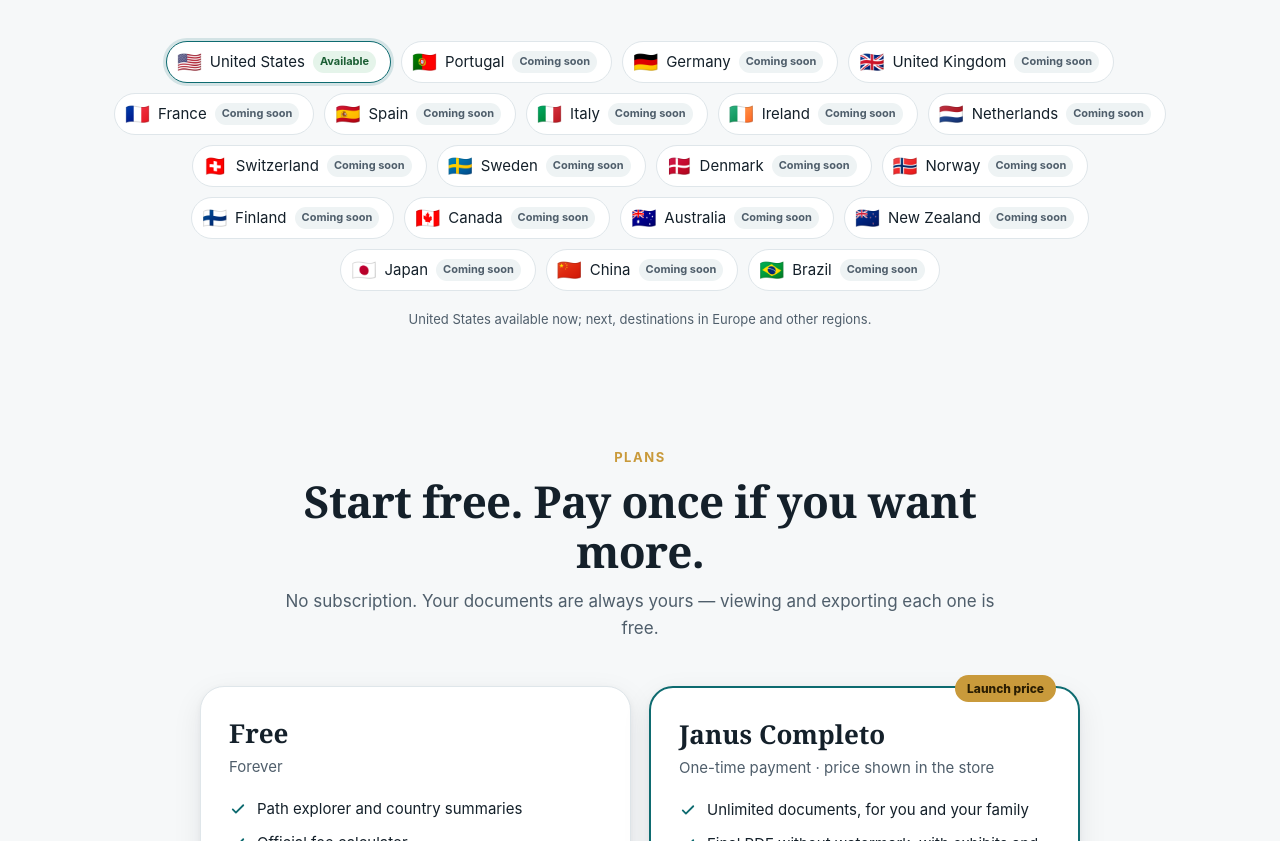
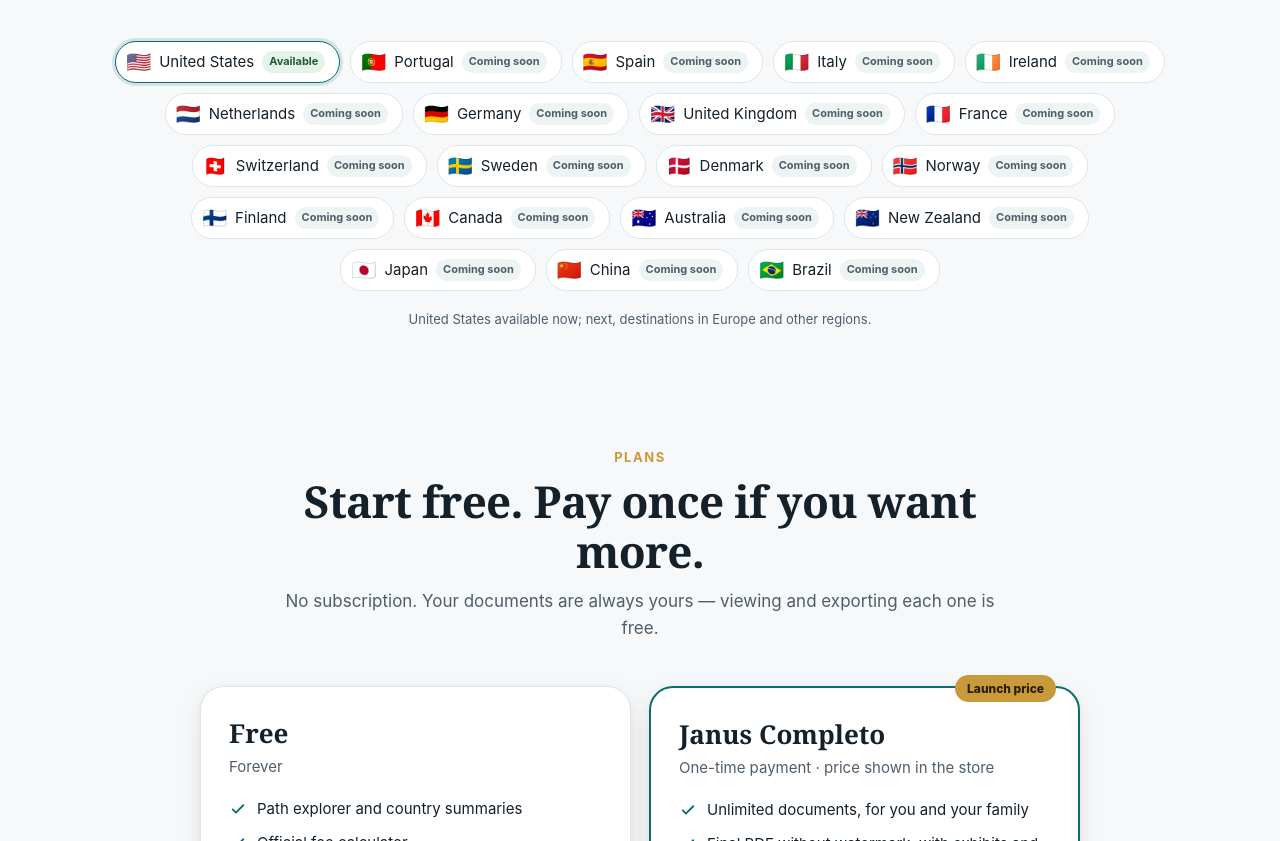
Before and after one commit to janusglobalvisa/janus, a plain HTML site: page index.html in a window 1280 px wide. Shown: the part 2883-3724 px from the top of the page. Drawn offline with Linux system fonts and the light colour scheme.

Commit message:
Site: destinos mais avançados primeiro
Co-Authored-By: Claude Opus 5.5 <noreply@anthropic.com>
Claude-Session: https://claude.ai/code/session_01B3v3TwG1ZXqrFGAVzMm6YY

```diff
--- a/index.html
+++ b/index.html
@@ -651,7 +651,7 @@ footer a{color:var(--sec)}
       f1:"Privacy",f2:"Support",f3:"Terms",
       paises:{US:"United States",PT:"Portugal",DE:"Germany",GB:"United Kingdom",FR:"France",ES:"Spain",IT:"Italy",IE:"Ireland",NL:"Netherlands",CH:"Switzerland",SE:"Sweden",DK:"Denmark",NO:"Norway",FI:"Finland",CA:"Canada",AU:"Australia",NZ:"New Zealand",JP:"Japan",CN:"China",BR:"Brazil"}}
   };
-  var ORDEM=["US","PT","DE","GB","FR","ES","IT","IE","NL","CH","SE","DK","NO","FI","CA","AU","NZ","JP","CN","BR"];
+  var ORDEM=["US","PT","ES","IT","IE","NL","DE","GB","FR","CH","SE","DK","NO","FI","CA","AU","NZ","JP","CN","BR"];
   var flag=function(c){return String.fromCodePoint.apply(null,c.split("").map(function(l){return 0x1F1E6+l.charCodeAt(0)-65}))};
   var chk='<svg><use href="#check"/></svg>';
   var nl=(navigator.language||"pt").toLowerCase().slice(0,2);var lang=T[nl]?nl:"en";
```
